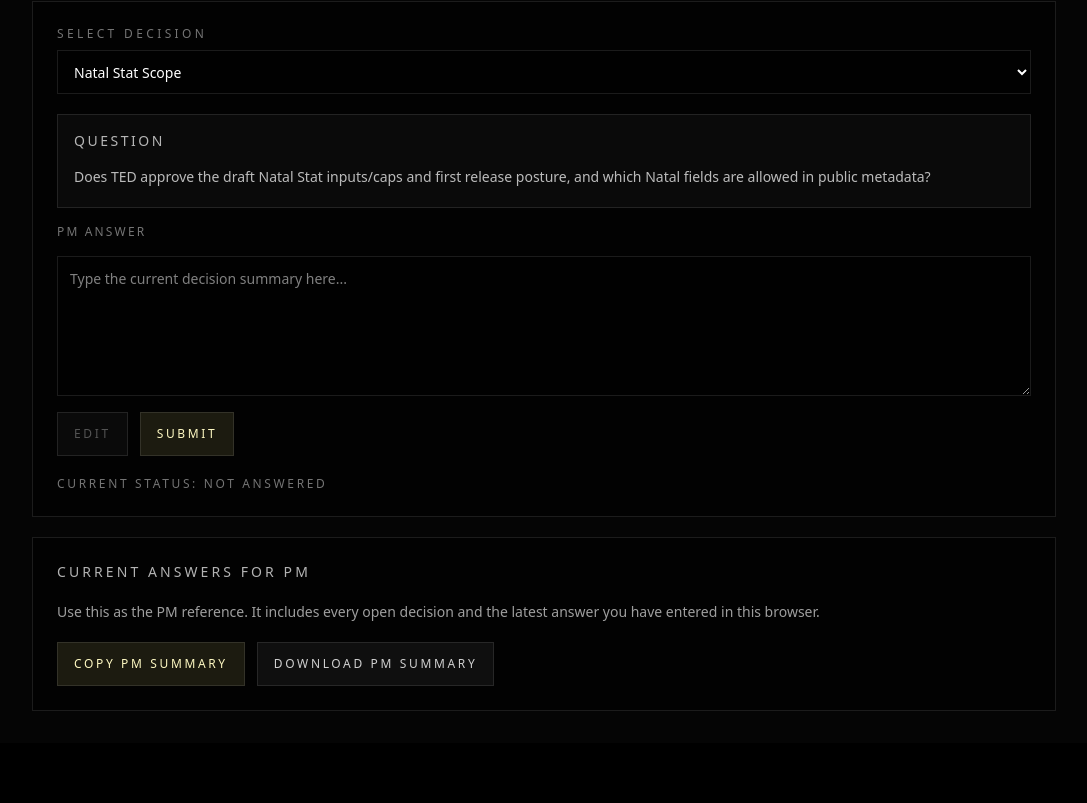
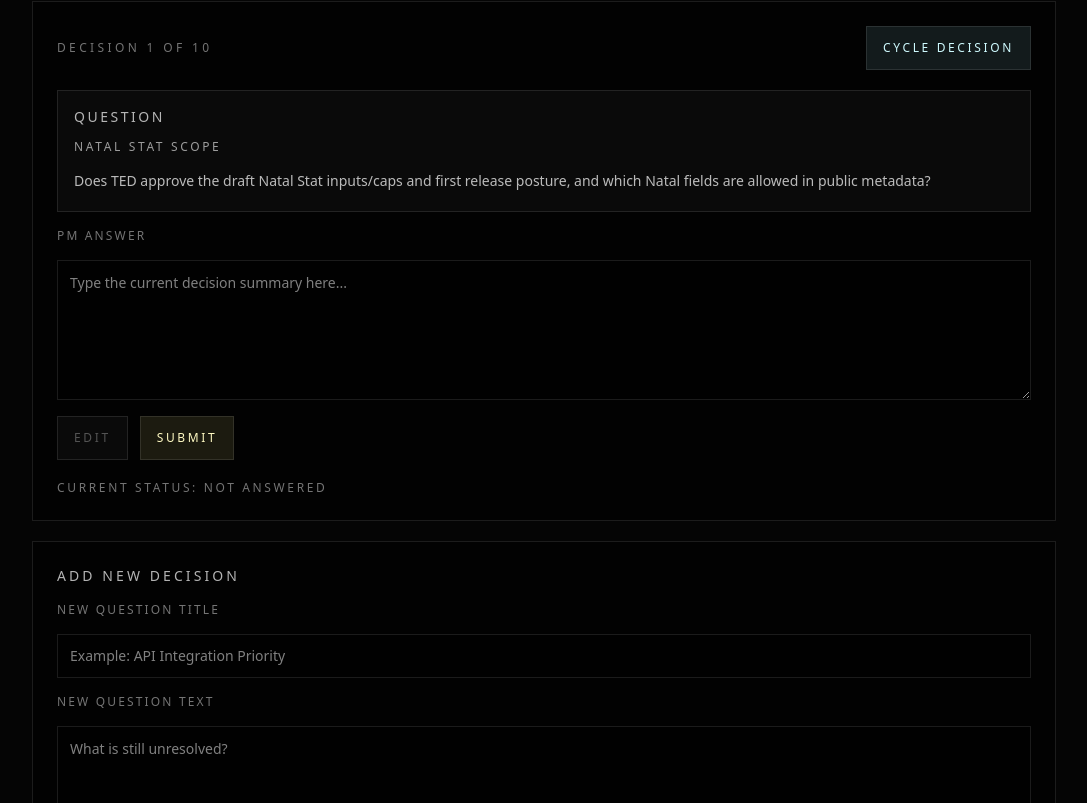
Before and after one commit to 477heat/sovereign-portal, a Next.js app: page /admin/open-decisions in a window 1280 px wide. Shown: the part 297-1100 px from the top of the page, without its empty margins (96-1183 px from the left). Before the commit the page ends 1040 px from the top, so only its background shows below. Built offline with nearby package versions, Linux system fonts and the light colour scheme.

Commit message:
admin: add lightweight add-question flow to open decisions

```diff
--- a/app/admin/open-decisions/page.tsx
+++ b/app/admin/open-decisions/page.tsx
@@ -1,7 +1,7 @@
 "use client";
 
 import Link from "next/link";
-import { FormEvent, useMemo, useState } from "react";
+import { FormEvent, useState } from "react";
 
 type Decision = {
   id: string;
@@ -16,9 +16,10 @@ type SavedAnswer = {
 
 type StoredAnswers = Record<string, SavedAnswer>;
 
-const STORAGE_KEY = "sovereign-portal-open-decisions-answers";
+const ANSWER_STORAGE_KEY = "sovereign-portal-open-decisions-answers";
+const DECISION_STORAGE_KEY = "sovereign-portal-open-decisions-questions";
 
-const decisions: Decision[] = [
+const baseDecisions: Decision[] = [
   {
     id: "natal-scope",
     title: "Natal Stat Scope",
@@ -81,20 +82,90 @@ const decisions: Decision[] = [
   },
 ];
 
+function sanitizeDecisions(raw: unknown): Decision[] {
+  if (!Array.isArray(raw)) {
+    return [];
+  }
+
+  return raw
+    .map((entry) => {
+      if (!entry || typeof entry !== "object") {
+        return null;
+      }
+
+      const candidate = entry as {
+        id?: unknown;
+        title?: unknown;
+        question?: unknown;
+      };
+
+      if (
+        typeof candidate.id !== "string" ||
+        typeof candidate.title !== "string" ||
+        typeof candidate.question !== "string"
+      ) {
+        return null;
+      }
+
+      return {
+        id: candidate.id,
+        title: candidate.title,
+        question: candidate.question,
+      };
+    })
+    .filter((entry): entry is Decision => entry !== null);
+}
+
+function loadStoredDecisions(): Decision[] {
+  if (typeof window === "undefined") {
+    return [];
+  }
+
+  const raw = window.localStorage.getItem(DECISION_STORAGE_KEY);
+
+  if (!raw) {
+    return [];
+  }
+
+  try {
+    const parsed = JSON.parse(raw);
+    return sanitizeDecisions(parsed);
+  } catch {
+    return [];
+  }
+}
+
+function mergeDecisions(): Decision[] {
+  const saved = loadStoredDecisions();
+  const baseIds = new Set(baseDecisions.map((item) => item.id));
+  const custom = saved.filter((item) => !baseIds.has(item.id));
+  return [...baseDecisions, ...custom];
+}
+
+function persistDecisions(next: Decision[]) {
+  if (typeof window === "undefined") {
+    return;
+  }
+
+  const baseIds = new Set(baseDecisions.map((item) => item.id));
+  const customOnly = next.filter((item) => !baseIds.has(item.id));
+  window.localStorage.setItem(DECISION_STORAGE_KEY, JSON.stringify(customOnly));
+}
+
 function loadStoredAnswers(): StoredAnswers {
   if (typeof window === "undefined") {
     return {};
   }
 
-  const raw = window.localStorage.getItem(STORAGE_KEY);
+  const raw = window.localStorage.getItem(ANSWER_STORAGE_KEY);
 
   if (!raw) {
     return {};
   }
 
   try {
-    const parsed = JSON.parse(raw) as StoredAnswers;
-    return parsed && typeof parsed === "object" ? parsed : {};
+    const parsed = JSON.parse(raw);
+    return parsed && typeof parsed === "object" ? (parsed as StoredAnswers) : {};
   } catch {
     return {};
   }
@@ -124,10 +195,10 @@ function formatTimestamp(value?: string) {
   }
 }
 
-function buildPmReport(answers: StoredAnswers) {
+function buildPmReport(answers: StoredAnswers, activeDecisions: Decision[]) {
   const lines = ["# Open Decisions — Current Answers", "", `Exported: ${nowIso()}`, ""];
 
-  for (const decision of decisions) {
+  for (const decision of activeDecisions) {
     const answer = answers[decision.id];
     lines.push(`## ${decision.title}`);
     lines.push(decision.question);
@@ -140,24 +211,41 @@ function buildPmReport(answers: StoredAnswers) {
 }
 
 export default function OpenDecisionsPage() {
+  const [decisions, setDecisions] = useState<Decision[]>(() => mergeDecisions());
   const [answers, setAnswers] = useState<StoredAnswers>(() => loadStoredAnswers());
-  const [selectedDecisionId, setSelectedDecisionId] = useState(decisions[0]?.id || "");
+  const [selectedDecisionIndex, setSelectedDecisionIndex] = useState(0);
   const [answerInput, setAnswerInput] = useState(() => {
-    const storedAnswers = loadStoredAnswers();
-    return storedAnswers[decisions[0]?.id || ""]?.answer ?? "";
+    const initialAnswers = loadStoredAnswers();
+    const firstDecision = mergeDecisions()[0];
+    return firstDecision ? initialAnswers[firstDecision.id]?.answer ?? "" : "";
   });
   const [isEditing, setIsEditing] = useState(true);
   const [statusMessage, setStatusMessage] = useState("");
   const [pmNoteCopied, setPmNoteCopied] = useState(false);
+  const [newDecisionTitle, setNewDecisionTitle] = useState("");
+  const [newDecisionQuestion, setNewDecisionQuestion] = useState("");
+  const [newDecisionError, setNewDecisionError] = useState("");
 
-  const selectedDecision = useMemo(
-    () => decisions.find((item) => item.id === selectedDecisionId) ?? decisions[0],
-    [selectedDecisionId],
-  );
+  const selectedDecision = decisions[selectedDecisionIndex] ?? decisions[0];
+  const selectedAnswer = selectedDecision ? answers[selectedDecision.id] : undefined;
 
-  function persist(next: StoredAnswers) {
+  function persistAnswers(next: StoredAnswers) {
     setAnswers(next);
-    window.localStorage.setItem(STORAGE_KEY, JSON.stringify(next));
+    window.localStorage.setItem(ANSWER_STORAGE_KEY, JSON.stringify(next));
+  }
+
+  function selectDecision(nextIndex: number) {
+    const safeIndex = ((nextIndex % decisions.length) + decisions.length) % decisions.length;
+    const nextDecision = decisions[safeIndex];
+
+    setSelectedDecisionIndex(safeIndex);
+    setAnswerInput(nextDecision ? answers[nextDecision.id]?.answer ?? "" : "");
+    setIsEditing(true);
+    setStatusMessage("");
+  }
+
+  function cycleDecision() {
+    selectDecision(selectedDecisionIndex + 1);
   }
 
   function handleSubmit(event: FormEvent<HTMLFormElement>) {
@@ -175,7 +263,7 @@ export default function OpenDecisionsPage() {
       },
     };
 
-    persist(next);
+    persistAnswers(next);
     setIsEditing(false);
     setStatusMessage("Answer saved. This is the current value for this question.");
 
@@ -184,15 +272,50 @@ export default function OpenDecisionsPage() {
     }, 3000);
   }
 
+  function handleAddDecision(event: FormEvent<HTMLFormElement>) {
+    event.preventDefault();
+
+    const title = newDecisionTitle.trim();
+    const question = newDecisionQuestion.trim();
+
+    if (!title || !question) {
+      setNewDecisionError("Both title and question are required.");
+      return;
+    }
+
+    const newDecision: Decision = {
+      id: `custom-${Date.now().toString(36)}-${Math.random().toString(36).slice(2, 8)}`,
+      title,
+      question,
+    };
+
+    setDecisions((previous) => {
+      const nextDecisions = [...previous, newDecision];
+      persistDecisions(nextDecisions);
+      setSelectedDecisionIndex(nextDecisions.length - 1);
+      setAnswerInput("");
+      setIsEditing(true);
+      setStatusMessage("New question added. Enter the PM answer and press Submit.");
+      window.setTimeout(() => {
+        setStatusMessage("");
+      }, 2600);
+      return nextDecisions;
+    });
+
+    setNewDecisionTitle("");
+    setNewDecisionQuestion("");
+    setNewDecisionError("");
+  }
+
   function handleCopyPmReport() {
-    const report = buildPmReport(answers);
+    const report = buildPmReport(answers, decisions);
     void navigator.clipboard.writeText(report);
     setPmNoteCopied(true);
     setTimeout(() => setPmNoteCopied(false), 2500);
   }
 
   function handleDownloadPmReport() {
-    const content = buildPmReport(answers);
+    const content = buildPmReport(answers, decisions);
     const blob = new Blob([content], { type: "text/markdown" });
     const url = URL.createObjectURL(blob);
     const link = document.createElement("a");
@@ -245,34 +368,24 @@ export default function OpenDecisionsPage() {
         </header>
 
         <section className="grid gap-5 border border-white/10 bg-black/50 p-5 md:p-6">
-          <div className="grid gap-2">
-            <label className="text-xs uppercase tracking-[0.28em] text-white/45" htmlFor="decision-select">
-              Select decision
-            </label>
-            <select
-              className="min-h-11 w-full border border-white/15 bg-black/70 px-3 text-sm text-white outline-none transition focus:border-yellow-200/70"
-              id="decision-select"
-              onChange={(event) => {
-                const nextId = event.target.value;
-                setSelectedDecisionId(nextId);
-                setAnswerInput(answers[nextId]?.answer ?? "");
-                setIsEditing(false);
-                setStatusMessage("");
-              }}
-              value={selectedDecisionId}
+          <div className="flex flex-wrap items-center justify-between gap-3">
+            <div className="text-xs uppercase tracking-[0.28em] text-white/45">
+              Decision {Math.min(selectedDecisionIndex + 1, decisions.length)} of {decisions.length}
+            </div>
+            <button
+              className="min-h-11 border border-cyan-200/55 bg-cyan-200/10 px-4 text-xs font-medium uppercase tracking-[0.22em] text-cyan-100 transition hover:bg-cyan-200/20"
+              onClick={cycleDecision}
+              type="button"
             >
-              {decisions.map((item) => (
-                <option className="bg-black" key={item.id} value={item.id}>
-                  {item.title}
-                </option>
-              ))}
-            </select>
+              Cycle decision
+            </button>
           </div>
 
           {selectedDecision && (
             <form className="grid gap-4" onSubmit={handleSubmit}>
               <div className="grid gap-3 border border-white/10 bg-white/[0.03] p-4">
                 <h2 className="text-sm uppercase tracking-[0.18em] text-white/70">Question</h2>
+                <p className="text-xs uppercase tracking-[0.22em] text-white/60">{selectedDecision.title}</p>
                 <p className="text-sm leading-7 text-white/72">{selectedDecision.question}</p>
               </div>
 
@@ -314,13 +427,46 @@ export default function OpenDecisionsPage() {
 
           <div className="text-xs uppercase tracking-[0.22em] text-white/45">
             <p>
-              Current status: {answers[selectedDecisionId]?.updatedAt ? "saved" : "not answered"}
-              {answers[selectedDecisionId]?.updatedAt
-                ? ` (last saved ${formatTimestamp(answers[selectedDecisionId].updatedAt)})`
+              Current status: {selectedAnswer?.updatedAt ? "saved" : "not answered"}
+              {selectedAnswer?.updatedAt
+                ? ` (last saved ${formatTimestamp(selectedAnswer.updatedAt)})`
                 : ""}
             </p>
             {statusMessage && <p className="mt-2 text-emerald-200">{statusMessage}</p>}
           </div>
+        </section>
+
+        <section className="grid gap-4 border border-white/10 bg-black/50 p-5 md:p-6">
+          <h2 className="text-sm uppercase tracking-[0.22em] text-white/70">Add new decision</h2>
+          <form className="grid gap-4" onSubmit={handleAddDecision}>
+            <label className="grid gap-2 text-xs uppercase tracking-[0.18em] text-white/45" htmlFor="new-decision-title">
+              New question title
+            </label>
+            <input
+              className="min-h-11 w-full border border-white/15 bg-black/70 px-3 text-sm tracking-normal text-white outline-none transition focus:border-yellow-200/70"
+              id="new-decision-title"
+              onChange={(event) => setNewDecisionTitle(event.target.value)}
+              placeholder="Example: API Integration Priority"
+              value={newDecisionTitle}
+            />
+            <label className="grid gap-2 text-xs uppercase tracking-[0.18em] text-white/45" htmlFor="new-decision-question">
+              New question text
+            </label>
+            <textarea
+              className="min-h-[110px] w-full border border-white/15 bg-black/70 p-3 text-sm tracking-normal text-white outline-none transition focus:border-yellow-200/70"
+              id="new-decision-question"
+              onChange={(event) => setNewDecisionQuestion(event.target.value)}
+              placeholder="What is still unresolved?"
+              value={newDecisionQuestion}
+            />
+            {newDecisionError && <p className="text-xs uppercase tracking-[0.18em] text-rose-200">{newDecisionError}</p>}
+            <button
+              className="min-h-11 border border-cyan-200/55 bg-cyan-200/10 px-4 text-xs font-medium uppercase tracking-[0.22em] text-cyan-100 transition hover:bg-cyan-200/20"
+              type="submit"
+            >
+              Add decision
+            </button>
+          </form>
         </section>
 
         <section className="grid gap-4 border border-white/10 bg-black/50 p-5 md:p-6">
```
